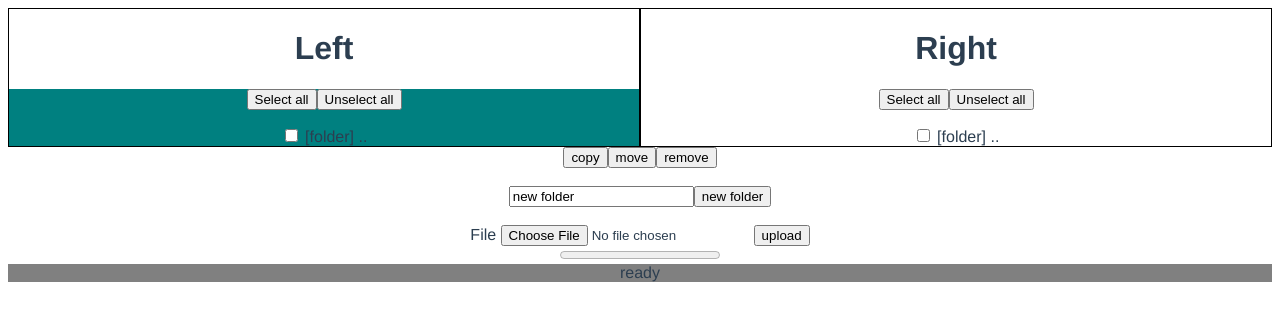
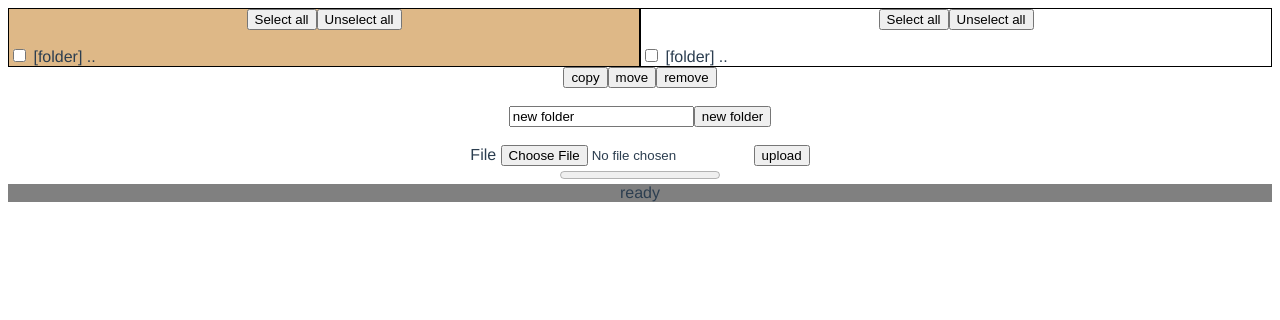
Before and after one commit to alexlav126/web_file_manager, a Vue app: page / in a window 1280 px wide. Shown: the top 320 px of the page. Built offline with nearby package versions, Linux system fonts and the light colour scheme; no server answers.

Commit message:
some refactor

```diff
--- a/src/components/FileItem.vue
+++ b/src/components/FileItem.vue
@@ -6,7 +6,8 @@
         v-on:change="$emit('change_selected', file.name)">
 
     <span
-        class="file-item-class"
+        class="file-item"
+        v-bind:class="{ 'file-item-selected': file.selected }"
         v-on:click="click"
     >
         <a v-if="!file.is_folder" v-bind:href="file.href" target="_blank">
@@ -65,7 +66,10 @@ export default {
 
 <!-- Add "scoped" attribute to limit CSS to this component only -->
 <style scoped>
-.file-item-class:hover {
+.file-item:hover {
     background-color: yellow;
 }
+.file-item-selected {
+    background-color: #FF6347;
+}
 </style>
--- a/src/components/FileManager.vue
+++ b/src/components/FileManager.vue
@@ -1,12 +1,18 @@
 <template>
 <div>
     <div class="file-panel-table">
-        <div class="panel">
-            <h1>Left</h1>
+        <div
+            class="panel"
+            v-bind:class="{ 'active-panel': is_active_panel_lhs }"
+            v-on:click="activate_panel(true)"
+        >
             <FilePanel v-bind:is_lhs="true"/>
         </div>
-        <div class="panel">
-            <h1>Right</h1>
+        <div
+            class="panel"
+            v-bind:class="{ 'active-panel': is_active_panel_rhs }"
+            v-on:click="activate_panel(false)"
+        >
             <FilePanel v-bind:is_lhs="false"/>
         </div>
     </div>
@@ -42,11 +48,11 @@ export default {
     },
 
     computed: {
-        panel_lhs: function() {
+        is_active_panel_lhs: function() {
             return this.$store.state.is_active_panel_lhs;
         },
-        panel_rhs: function() {
-            return this.$store.state.is_active_panel_rhs;
+        is_active_panel_rhs: function() {
+            return !this.$store.state.is_active_panel_lhs;
         },
         status_str: function() {
             return this.$store.state.status_string;
@@ -66,32 +72,18 @@ export default {
     },
 
     methods: {
-        get_selected_file_names: function() {
-            let files;
-            if(this.$store.state.is_active_panel_lhs) {
-                files = this.$store.getters.lhs_selected_file_names;
-            } else {
-                files = this.$store.getters.rhs_selected_file_names;
-            }
-            return files;
+        activate_panel: function(is_lhs) {
+            this.$store.commit('activate_panel', {is_lhs: is_lhs});
         },
 
         create_folder: function() {
-            let path;
-            if(this.$store.state.is_active_panel_lhs) {
-                path = this.$store.state.panel_lhs.path;
-            } else {
-                path = this.$store.state.panel_rhs.path;
-            }
+            let path = this.$store.getters.active_panel.path;
             if(path != '/') path += '/';
             path += this.new_folder_name;
             let p = this.$store.dispatch('create_folder', { path: path });
             p.then(() => {
-                const is_lhs = this.$store.state.is_active_panel_lhs;
-                const path =
-                    is_lhs ?
-                    this.$store.state.panel_lhs.path :
-                    this.$store.state.panel_rhs.path;
+                const is_lhs = this.is_active_panel_lhs;
+                const path = this.$store.getters.active_panel.path;
                 this.$store.dispatch('read_folder', {
                     is_lhs: is_lhs,
                     path: path
@@ -100,14 +92,11 @@ export default {
         },
 
         remove_files: function() {
-            const files = this.get_selected_file_names();
+            const files = this.$store.getters.selected_file_names;
             let p = this.$store.dispatch('remove_files', { files: files });
             p.then(() => {
-                const is_lhs = this.$store.state.is_active_panel_lhs;
-                const path =
-                    is_lhs ?
-                    this.$store.state.panel_lhs.path :
-                    this.$store.state.panel_rhs.path;
+                const is_lhs = this.is_active_panel_lhs;
+                const path = this.$store.getters.active_panel.path;
                 this.$store.dispatch('read_folder', {
                     is_lhs: is_lhs,
                     path: path
@@ -116,17 +105,14 @@ export default {
         },
 
         copy_files: function() {
-            const files = this.get_selected_file_names();
-            const dst_path =
-                this.$store.state.is_active_panel_lhs ?
-                this.$store.state.panel_rhs.path :
-                this.$store.state.panel_lhs.path;
+            const files = this.$store.getters.selected_file_names;
+            const dst_path = this.$store.getters.not_active_panel.path;
             let p = this.$store.dispatch('copy_files', {
                 files: files,
                 dst_path: dst_path
             });
             p.then(() => {
-                const is_lhs = !this.$store.state.is_active_panel_lhs;
+                const is_lhs = this.is_active_panel_rhs;
                 this.$store.dispatch('read_folder', {
                     is_lhs: is_lhs,
                     path: dst_path
@@ -135,11 +121,8 @@ export default {
         },
 
         move_files: function() {
-            const files = this.get_selected_file_names();
-            const dst_path =
-                this.$store.state.is_active_panel_lhs ?
-                this.$store.state.panel_rhs.path :
-                this.$store.state.panel_lhs.path;
+            const files = this.$store.getters.selected_file_names;
+            const dst_path = this.$store.getters.not_active_panel.path;
             let p = this.$store.dispatch('move_files', {
                 files: files,
                 dst_path: dst_path
@@ -161,10 +144,7 @@ export default {
         },
 
         upload_file_action: function() {
-            const path =
-                this.$store.state.is_active_panel_lhs ?
-                this.$store.state.panel_lhs.path :
-                this.$store.state.panel_rhs.path;
+            const path = this.$store.getters.active_panel.path;
             this.$store.dispatch('upload_file', {
                 file: this.upload_file,
                 path: path,
@@ -173,10 +153,6 @@ export default {
                 console.log('upload_file_action SUCCESS!!');
                 this.upload_percentage = 0;
                 const is_lhs = this.$store.state.is_active_panel_lhs;
-                const path =
-                    is_lhs ?
-                    this.$store.state.panel_lhs.path :
-                    this.$store.state.panel_rhs.path;
                 this.$store.dispatch('read_folder', {
                     is_lhs: is_lhs,
                     path: path
@@ -194,7 +170,6 @@ export default {
         },
     },
 };
-
 </script>
 
 <!-- Add "scoped" attribute to limit CSS to this component only -->
@@ -206,9 +181,13 @@ export default {
 .panel {
     display: table-cell;
     border: 1px solid black;
-    width: 50%
+    width: 50%;
+    text-align: left;
 }
 .status-string {
     background-color: gray;
 }
+.active-panel {
+    background-color: #DEB887;
+}
 </style>
--- a/src/components/FilePanel.vue
+++ b/src/components/FilePanel.vue
@@ -1,16 +1,15 @@
 <template>
-<div
-    v-on:click="activate"
-    v-bind:class="{ 'active-file-panel': is_active }"
->
-    <button v-on:click="select_all_files(true)">Select all</button>
-    <button v-on:click="select_all_files(false)">Unselect all</button>
+<div>
+    <div style="text-align: center">
+        <button v-on:click="select_all_files(true)">Select all</button>
+        <button v-on:click="select_all_files(false)">Unselect all</button>
+    </div>
     <p>{{ path }}</p>
     <FileItem
         v-for="file in files"
         v-bind:file="file"
         v-on:change_selected="on_change_selected"
-        v-on:folder-clicked="open_folder"
+        v-on:folder-clicked="navigate_to_folder"
         v-bind:key="file.name"
     ></FileItem>
 </div>
@@ -63,11 +62,7 @@ export default {
         }
     },
     methods: {
-        activate: function() {
-            this.$store.commit('activate_panel', {is_lhs: this.is_lhs});
-        },
-
-        open_folder: function(path) {
+        navigate_to_folder: function(path) {
             let lhs_path = this.$route.query.lhs;
             let rhs_path = this.$route.query.rhs;
             if (lhs_path === undefined) lhs_path = '/';
@@ -126,7 +121,5 @@ export default {
 
 <!-- Add "scoped" attribute to limit CSS to this component only -->
 <style scoped>
-.active-file-panel {
-    background-color: Teal;
-}
+
 </style>
--- a/src/my_store.js
+++ b/src/my_store.js
@@ -51,21 +51,29 @@ const my_store = new Vuex.Store({
     },
 
     getters: {
-        lhs_selected_file_names: state => {
-            let files = state.panel_lhs.files.filter(f => f.selected);
-            let path = state.panel_lhs.path;
-            if(path === '/') path = '';
-            let names = [];
-            for(let f in files) {
-                if(files[f].name === '..') continue;
-                names.push(path + '/' + files[f].name);
+        active_panel: state => {
+            if(state.is_active_panel_lhs) {
+                return state.panel_lhs;
+            } else {
+                return state.panel_rhs;
             }
-            return names;
         },
 
-        rhs_selected_file_names: state => {
-            let files = state.panel_rhs.files.filter(f => f.selected);
-            let path = state.panel_rhs.path;
+        not_active_panel: state => {
+            if(state.is_active_panel_lhs) {
+                return state.panel_rhs;
+            } else {
+                return state.panel_lhs;
+            }
+        },
+
+        selected_file_names: state => {
+            const active_panel =
+                state.is_active_panel_lhs ?
+                state.panel_lhs :
+                state.panel_rhs;
+            const files = active_panel.files.filter(f => f.selected);
+            let path = active_panel.path;
             if(path === '/') path = '';
             let names = [];
             for(let f in files) {
```
